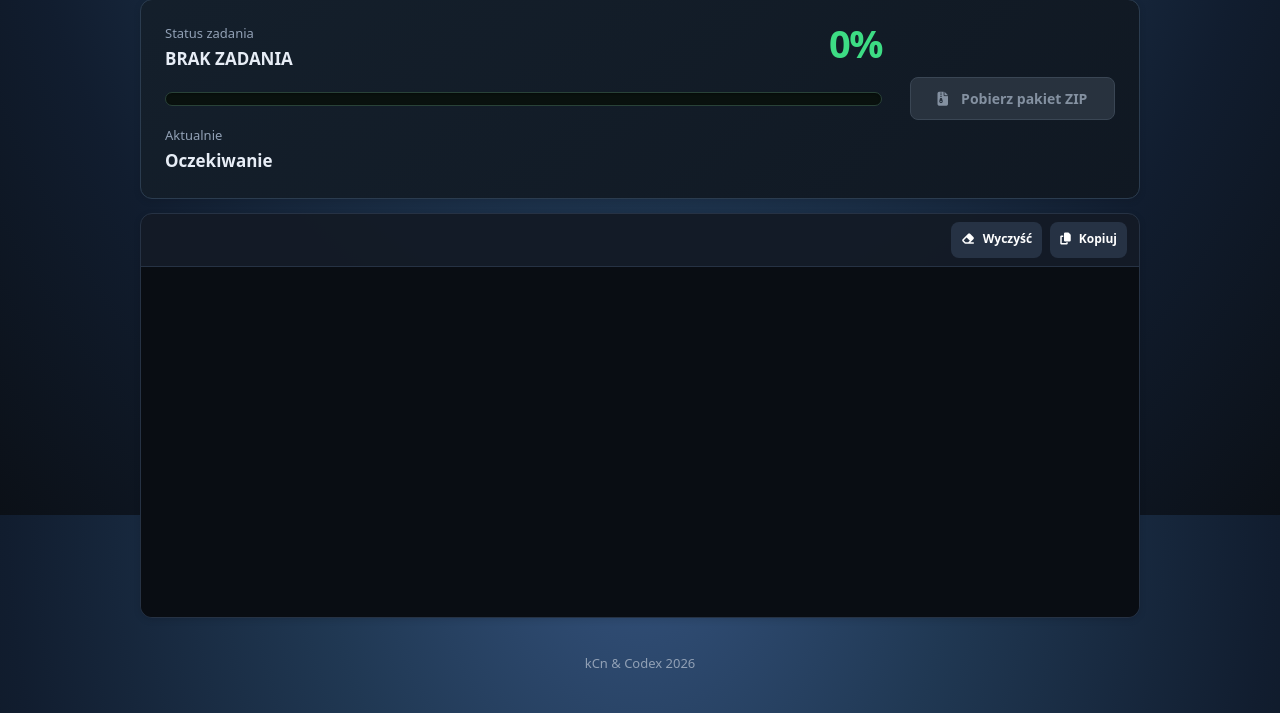
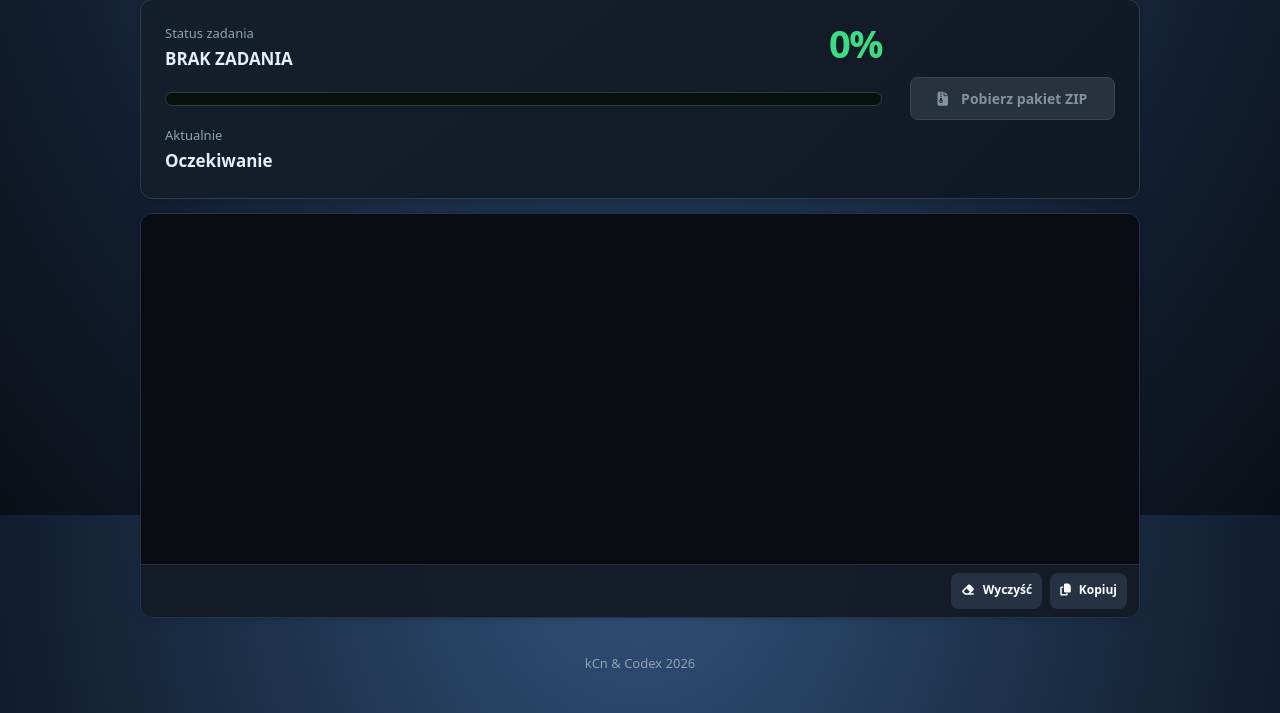
Before and after one commit to kCn3333/subtitle-agent, a Python web app: template app/templates/index.html in a window 1280 px wide. Shown: the part 285-998 px from the top of the page. Run offline with Jinja, Linux system fonts and the light colour scheme; the template is opened without the code that fills it, so the values that code supplies are empty.

Commit message:
Move console controls below log output

```diff
--- a/app/static/styles.css
+++ b/app/static/styles.css
@@ -61,8 +61,8 @@ button:active, .button:active { transform: translateY(1px); }
 .download-button span { margin: 0; color: inherit; font-size: inherit; }
 .agent-button:disabled { border: 1px solid #3a4654; background: #28323e; color: #8491a1; cursor: not-allowed; opacity: 1; }
 .console-card { padding: 0; overflow: hidden; }
-.console-head { display: flex; padding: 12px 16px; align-items: center; justify-content: flex-end; gap: 8px; border-bottom: 1px solid var(--line); }
-.console-head button { padding: 7px 10px; background: #263244; font-size: 12px; }
+.console-actions { display: flex; padding: 12px 16px; align-items: center; justify-content: flex-end; gap: 8px; border-top: 1px solid var(--line); }
+.console-actions button { padding: 7px 10px; background: #263244; font-size: 12px; }
 .console { height: 350px; padding: 14px; overflow: auto; background: #090d13; font: 13px/1.7 ui-monospace, SFMono-Regular, Consolas, monospace; overscroll-behavior: contain; }
 .entry { white-space: pre-wrap; overflow-wrap: anywhere; }
 .INFO { color: var(--blue); }
@@ -132,8 +132,8 @@ button .fa-solid, .button .fa-solid { margin-right: 5px; }
 #settings-status:empty { display: none; }
 button, .button { font: inherit; font-size: 14px; font-weight: 650; line-height: 1.4; }
 button:focus-visible, a:focus-visible, .console:focus-visible { outline: 3px solid var(--blue); outline-offset: 3px; }
-.console-head { padding: 8px 12px; }
-.console-head button { min-height: 36px; }
+.console-actions { padding: 8px 12px; }
+.console-actions button { min-height: 36px; }
 .archive-table tbody tr:hover { background: #1a2635; }
 .archive-table tr:last-child td { border-bottom: 0; }
 .archive-files a { font-size: 13px; }
@@ -144,7 +144,7 @@ button:focus-visible, a:focus-visible, .console:focus-visible { outline: 3px sol
   .panel-actions { width: min(100%, 260px); justify-self: end; }
   .settings-fields { grid-template-columns: minmax(0, 1fr); }
   .row.form-actions { align-items: flex-end; }
-  .console-head button { min-height: 44px; }
+  .console-actions button { min-height: 44px; }
   .card { padding: 18px; }
   .console { height: 300px; padding: 12px; }
 }
--- a/app/templates/index.html
+++ b/app/templates/index.html
@@ -35,10 +35,12 @@
     </div>
     <div class="panel-actions"><button id="ai-sync-button" type="button" hidden disabled><i class="fa-solid fa-paper-plane" aria-hidden="true"></i> <span id="ai-sync-button-label">Przekaż do AI</span></button><a id="ai-download" class="button" hidden><i class="fa-solid fa-download" aria-hidden="true"></i> Pobierz wynik SRT</a></div>
   </section>
-  <section class="console-card" aria-label="Konsola postępu"><div class="console-head">
+  <section class="console-card" aria-label="Konsola postępu">
+    <div id="console" class="console" tabindex="0" aria-label="Komunikaty zadania" aria-live="polite"></div>
+    <div class="console-actions">
     <button id="clear" type="button"><i class="fa-solid fa-eraser" aria-hidden="true"></i> Wyczyść</button>
     <button type="button" data-copy-console="console"><i class="fa-solid fa-copy" aria-hidden="true"></i> Kopiuj</button>
-  </div><div id="console" class="console" tabindex="0" aria-label="Komunikaty zadania" aria-live="polite"></div></section>
+  </div></section>
   <section id="results" class="card results" hidden><h2>Wynik analizy</h2><div id="result-content"></div>
     <p class="safe-note">Film i biblioteka mediów pozostają tylko do odczytu. Paczka powstaje wyłącznie w /data.</p></section>
   {% if app_mode == "ADVANCED" %}<section class="card"><h2>Tryb ADVANCED</h2><p>Historyczne endpointy analizy, semantyki i publikacji są aktywne. Podstawowy ekran nadal tworzy workpack.</p></section>{% endif %}
```
Also changed, not shown: app/templates/settings.html (+4 -3 lines).
